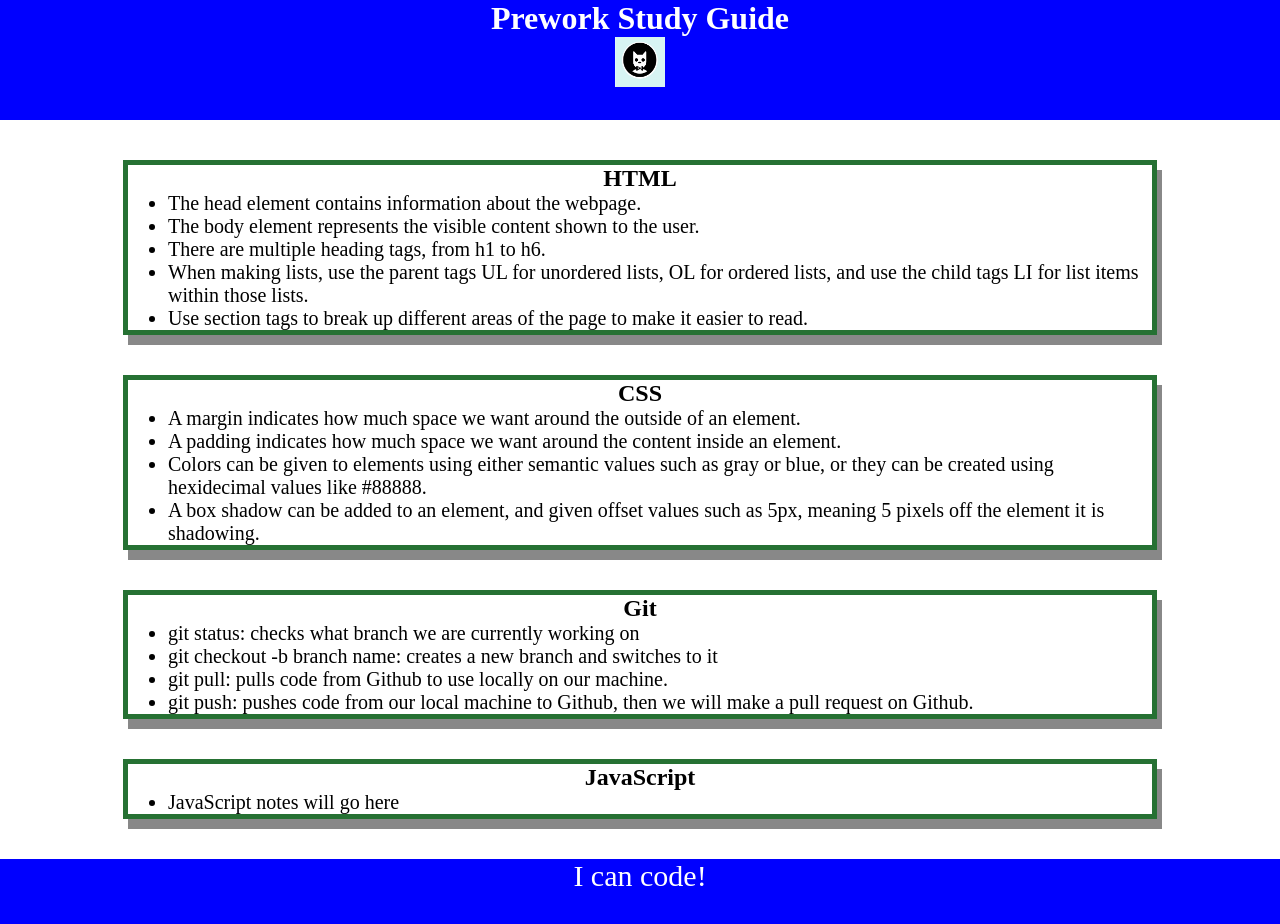
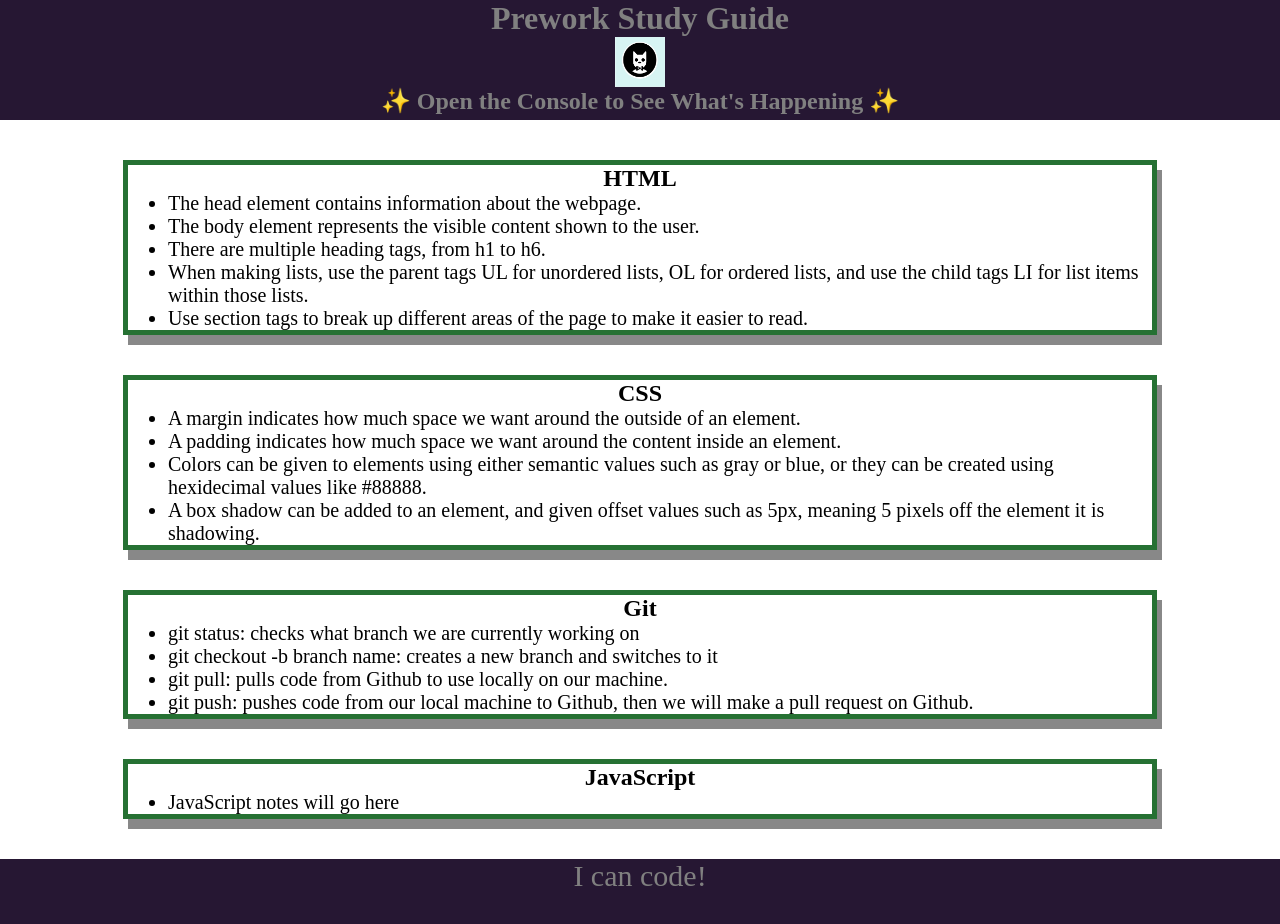
Before and after one commit to J-T-Paden/prework-study-guide, a plain HTML site: page index.html in a window 1280 px wide. Drawn offline with Linux system fonts and the light colour scheme.

Commit message:
added-js/color-change-in-css

```diff
--- /dev/null
+++ b/assets/script.js
@@ -0,0 +1,19 @@
+var topics = ["HTML", "CSS", "Git", "JavaScript"]
+
+for(var x = 0; x < topics.length; x++) {
+    console.log(topics[x]);
+}
+
+/*
+if (topic === 'HTML') {
+    console.log("Let's study HTML!");
+} else if (topic === 'CSS') {
+    console.log("Let's study CSS!");
+} else if (topic === 'Git') {
+    console.log("Let's study Git!");
+} else if (topic === 'JavaScript') {
+    console.log("Let's study JavaScript!");
+} else {
+    console.log('Please try again!');
+}
+*/
--- a/assets/style.css
+++ b/assets/style.css
@@ -7,8 +7,8 @@ header,
 footer {
     width: 100%;
     height: 120px;
-    background-color: blue;
-    color: white;
+    background-color: #261733;
+    color: gray;
 }
 
 h1,
--- a/index.html
+++ b/index.html
@@ -11,6 +11,7 @@
     <header id="top">
       <h1>Prework Study Guide</h1>
       <img src="./assets/bowtie-cat.png" alt="Profile image of cat wearing a bow tie." />
+      <h2>✨ Open the Console to See What's Happening ✨</h2>
     </header>
     <main>
       <section class="card" id="html-section">
@@ -58,5 +59,6 @@
     <footer>
       <p>I can code!</p>
     </footer>
+    <script src="./assets/script.js"></script>
   </body>
 </html>
```
